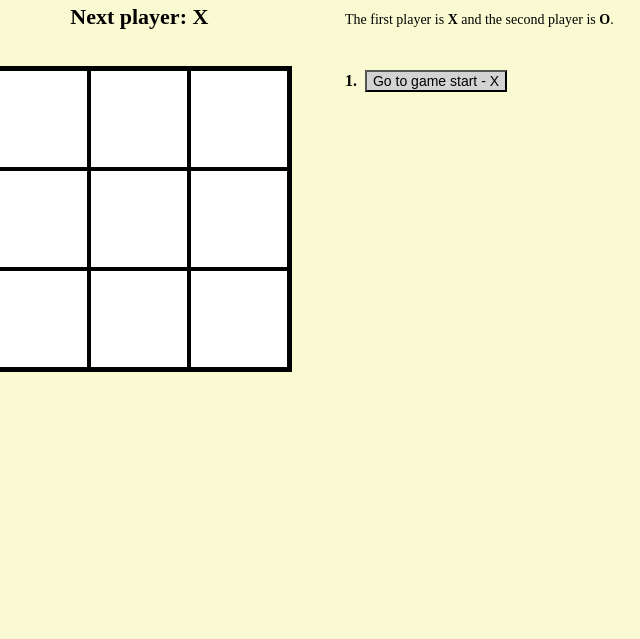
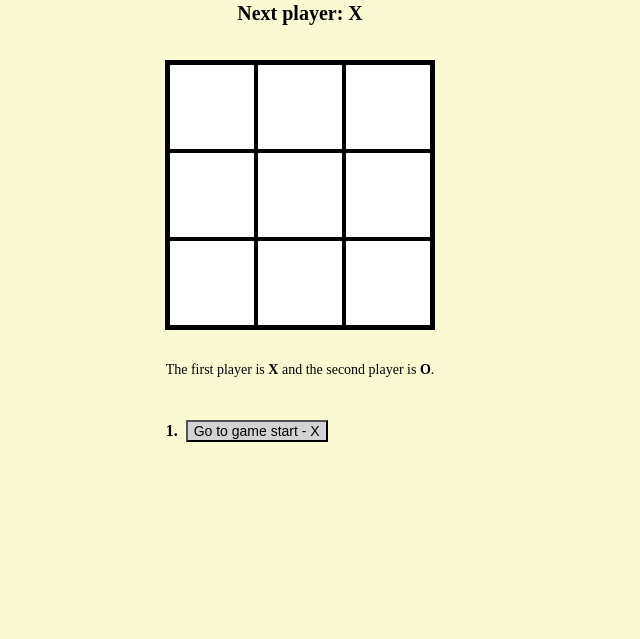
Before and after one commit to RaionaAleksander/Play-space, a React app: page /games/tic-tac-toe in a window 600 px wide. Shown: the part 161-800 px from the top of the page, 640 px wide, since content can reach past the window. Built offline with nearby package versions, Linux system fonts and the light colour scheme.

Commit message:
Changed files

```diff
--- a/src/resourses/css/App.css
+++ b/src/resourses/css/App.css
@@ -85,7 +85,7 @@ body {
     }
 
     h2 {
-        font-size: 22px;
+        font-size: 20px;
     }
 
     p, th, td, button, textarea {
--- a/src/resourses/css/TicTacToe.module.css
+++ b/src/resourses/css/TicTacToe.module.css
@@ -2,7 +2,6 @@
     display: flex;
     justify-content: center;
     align-items: center;
-    flex-direction: column;
 }
 
 .TicTacToeMenu {
@@ -67,3 +66,25 @@
     margin-left: 4px;
     background-color: lightgray;
 }
+
+@media (max-width: 800px) {
+    .TicTacToeMenu {
+        justify-content: center;
+        align-items: center;
+        flex-direction: column;
+    }
+}
+
+@media (max-width: 400px) {
+    .squareButton {
+        width: 76px;
+        height: 76px;
+    }
+}
+
+@media (min-width: 401px) and (max-width: 600px) {
+    .squareButton {
+        width: 88px;
+        height: 88px;
+    }
+}
```
